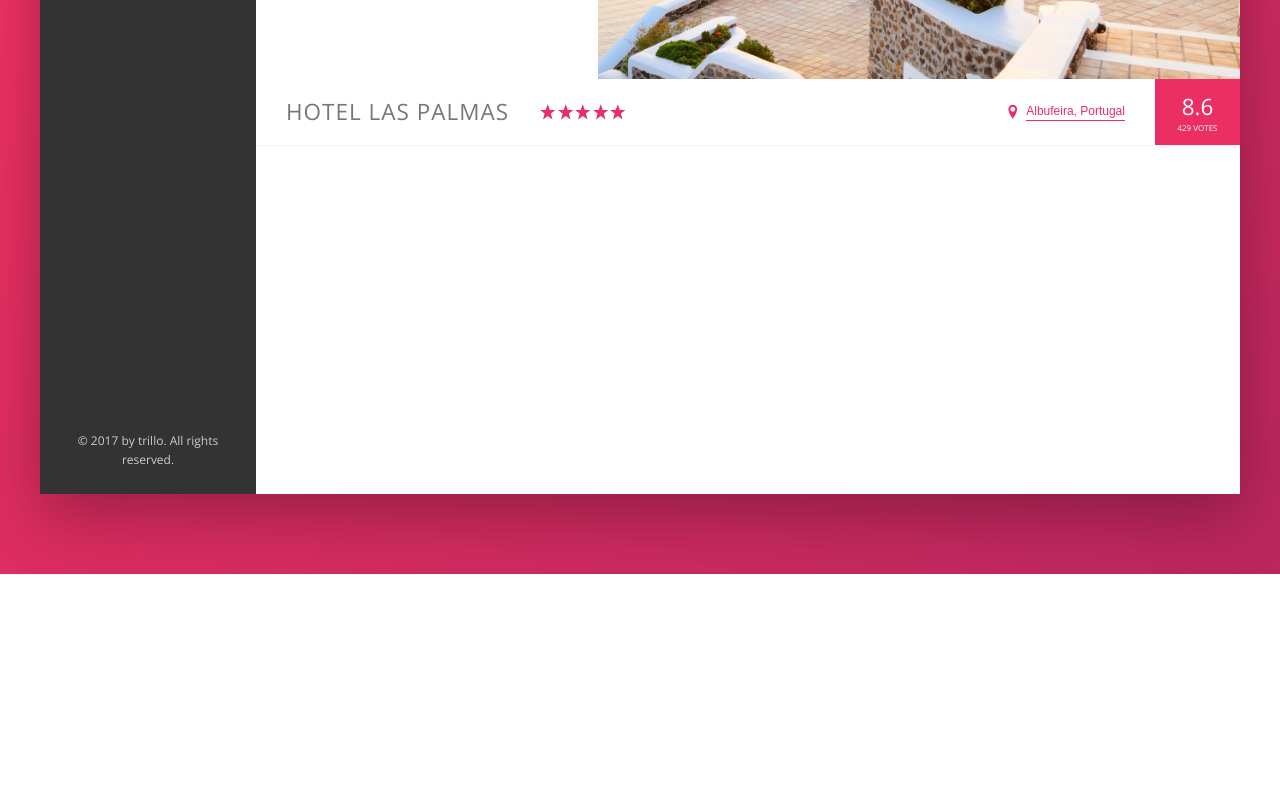
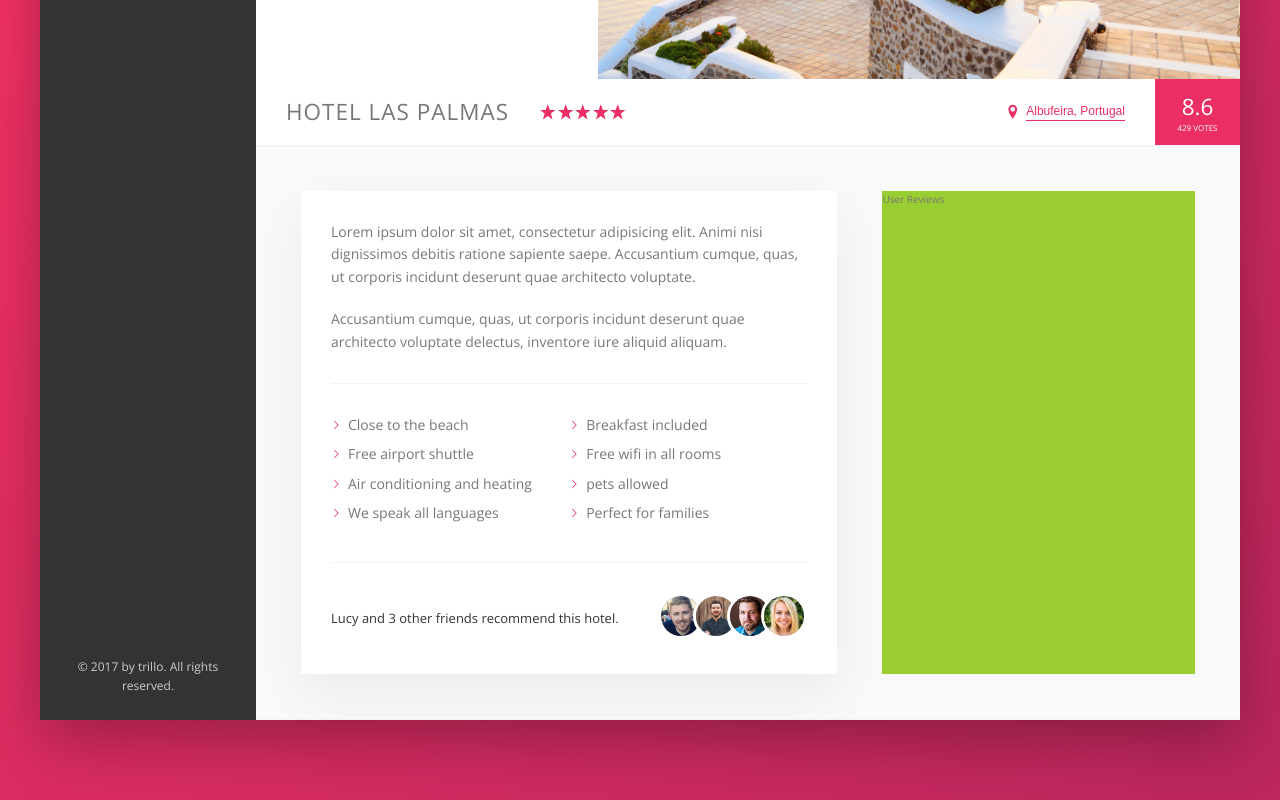
Before and after one commit to TravisMWilliams/trillo, a website: page index.html in a window 1280 px wide. Shown: the part 456-1256 px from the top of the page. Before the commit the page ends 1030 px from the top, so only its background shows below. Drawn offline with nearby package versions, Linux system fonts and the light colour scheme.

Commit message:
Finished description section

```diff
--- a/index.html
+++ b/index.html
@@ -133,6 +133,47 @@
                             <div class="overview__rating-count">429 votes</div>
                         </div>
                     </div>
+
+                    <div class="detail">
+                        <div class="description">
+                            <p class="paragraph">
+                                Lorem ipsum dolor sit amet, consectetur adipisicing elit. Animi nisi dignissimos debitis ratione sapiente saepe. Accusantium cumque, quas, ut corporis incidunt deserunt quae architecto voluptate.
+                            </p>
+
+                            <p class="paragraph">
+                                Accusantium cumque, quas, ut corporis incidunt deserunt quae architecto voluptate delectus, inventore iure aliquid aliquam.
+                            </p>
+
+                            <ul class="list">
+                                <li class="list__item">Close to the beach</li>
+                                <li class="list__item">Breakfast included</li>
+                                <li class="list__item">Free airport shuttle</li>
+                                <li class="list__item">Free wifi in all rooms</li>
+                                <li class="list__item">Air conditioning and heating</li>
+                                <li class="list__item">pets allowed</li>
+                                <li class="list__item">We speak all languages</li>
+                                <li class="list__item">Perfect for families</li>
+                            </ul>
+                            <div class="recommend">
+                                <p class="recommend__count">
+                                    Lucy and 3 other friends recommend this hotel.
+                                </p>
+                                <div class="recommend__friends">
+                                    <img src="img/user-3.jpg" alt="friend 1" class="recommend__photo">
+                                    <img src="img/user-4.jpg" alt="friend 2" class="recommend__photo">
+                                    <img src="img/user-5.jpg" alt="friend 3" class="recommend__photo">
+                                    <img src="img/user-6.jpg" alt="friend 4" class="recommend__photo">
+                                </div>
+                            </div>
+
+                        </div>
+
+                        <div class="user-reviews">
+                            User Reviews
+                        </div>
+
+                    </div>
+
                 </main>
             </div>
         </div>
--- a/sass/_base.scss
+++ b/sass/_base.scss
@@ -31,6 +31,9 @@ Grey dark 3: #999
     --color-grey-dark-3: #999;
 
     --shadow-dark: 0 2rem 6rem rgba(0,0,0,.3);
+    --shadow-light: 0 2rem 5rem rgba(0,0,0,.06);
+
+    --line: 1px solid var(--color-grey-light-2);
 }
 
 * {
--- a/sass/_components.scss
+++ b/sass/_components.scss
@@ -205,7 +205,7 @@
 .overview {
     display: flex;
     align-items: center;
-    border-bottom: 1px solid var(--color-grey-light-2);
+    border-bottom: var(--line);
 
     &__heading {
         font-size: 2.25rem;
@@ -300,3 +300,73 @@
         box-shadow: none;
     }
 }
+
+///////////////////////////////////////////////////
+// Paragraph
+.paragraph:not(:last-of-type) {
+margin-bottom: 2rem;
+}
+
+///////////////////////////////////////////////////
+// List
+.list {
+    margin: 3rem 0;
+    list-style: none;
+    padding: 3rem 0;
+    border-top: var(--line);
+    border-bottom: var(--line);
+    display: flex;
+    flex-wrap: wrap;
+
+    &__item {
+        flex: 0 0 50%;
+        margin-bottom: .7rem;
+    }
+
+    &__item::before {
+        content: "";
+        display: inline-block;
+        height: 1rem;
+        width: 1rem;
+        margin-right: .7rem;
+
+        // Older Browsers
+        // background-image: url(../img/chevron-thin-right.svg);
+        // background-size: cover;
+
+        // Newer Browsers - Masks
+        background-color: var(--color-primary);
+        -webkit-mask-image: url(../img/chevron-thin-right.svg);
+        -webkit-mask-size: cover;
+    }
+}
+
+///////////////////////////////////////////////////
+// Recommend
+.recommend {
+    font-size: 1.3rem;
+    color: var(--color-grey-dark-1);
+    display: flex;
+    align-items: center;
+
+
+    &__count {
+        margin-right: auto;
+    }
+
+    &__friends {
+
+    }
+
+    &__photo {
+        height: 4rem;
+        width: 4rem;
+        border-radius: 50%;
+        border: 3px solid #fff;
+        box-sizing: content-box;
+
+        &:not(:last-child) {
+            margin-right: -1.5rem;
+        }
+    }
+}
--- a/sass/_layout.scss
+++ b/sass/_layout.scss
@@ -11,7 +11,7 @@
     font-size: 1.4rem;
 height: 7rem;
 background-color: #fff;
-border-bottom: 1px solid var(--color-grey-light-2);
+border-bottom: var(--line);
 display: flex;
 justify-content: space-between;
 align-items: center;
@@ -31,6 +31,26 @@ align-items: center;
 
 .hotel-view {
     background-color: #fff;
-    height: 80rem;
     flex: 1;
 }
+
+.detail {
+display: flex;
+padding: 4.5rem;
+background-color: var(--color-grey-light-1);
+border-bottom: var(--line);
+}
+
+.description {
+    font-size: 1.4rem;
+background-color: #fff;
+flex: 0 0 60%;
+margin-right: 4.5rem;
+padding: 3rem;
+box-shadow: var(--shadow-light);
+}
+
+.user-reviews {
+background-color: yellowgreen;
+flex: 1;
+}
```
Also changed, not shown: css/style.css.
